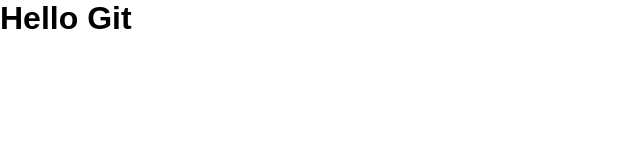
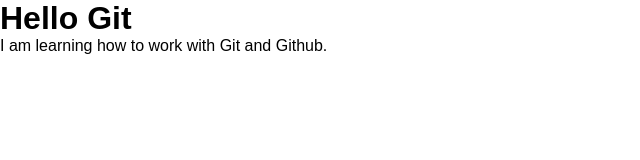
Before and after one commit to lesyamuz/04-GIT, a plain HTML site: page index.html in a window 1280 px wide. Shown: the whole page, without its empty margins (0-640 px from the left). Drawn offline with Linux system fonts and the light colour scheme.

Commit message:
added text content

```diff
--- a/index.html
+++ b/index.html
@@ -8,5 +8,6 @@
     </head>
     <body>
         <h1>Hello Git</h1>
+        <p>I am learning how to work with Git and Github.</p>
     </body>
 </html>
```
